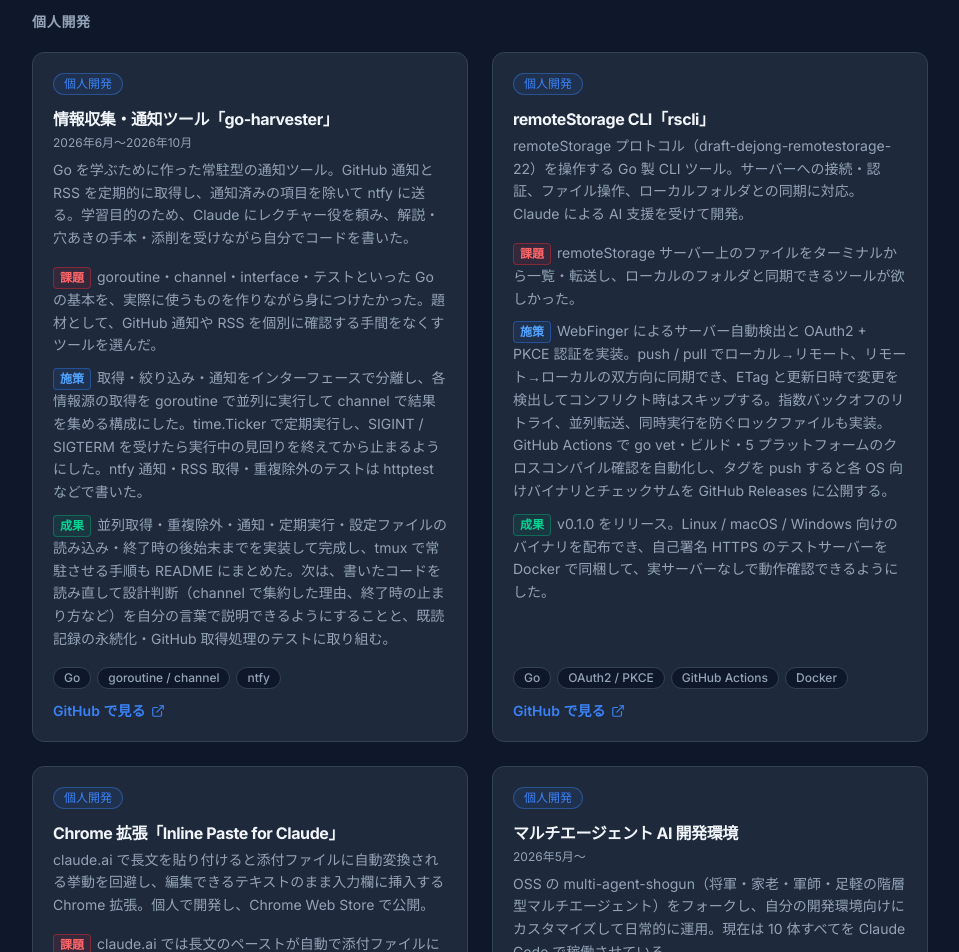
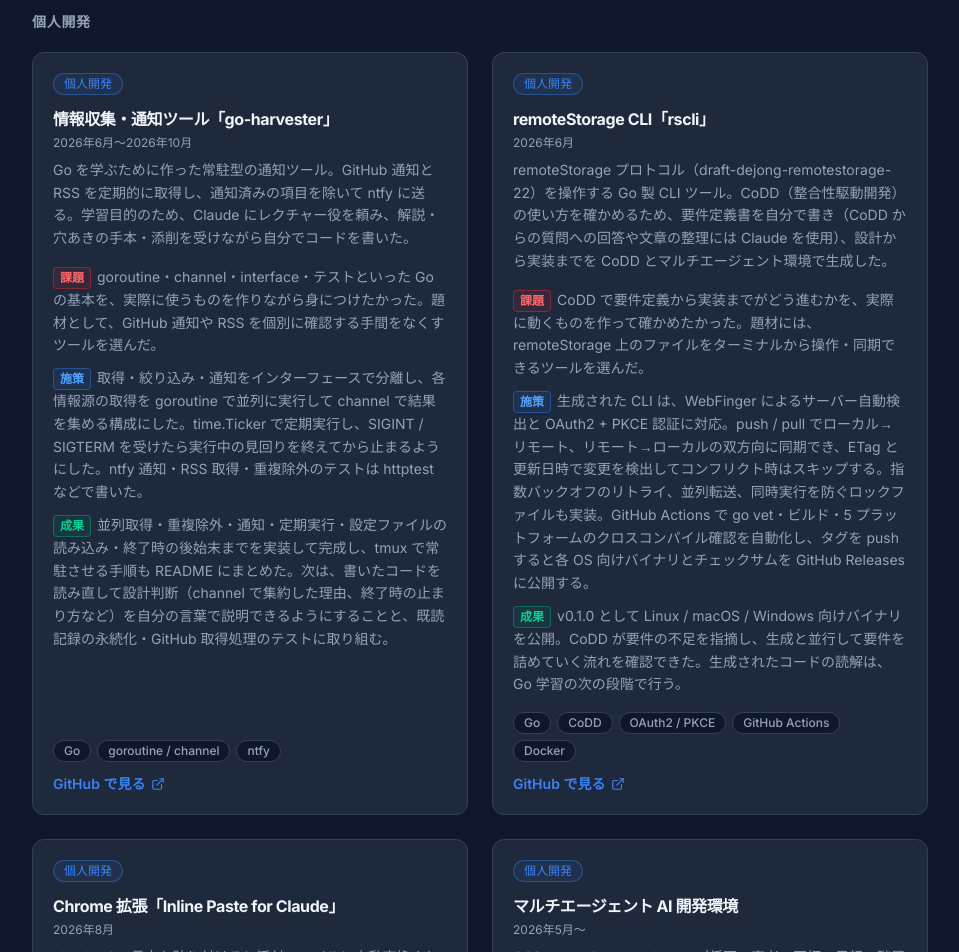
Before and after one commit to shun2580/portforio-v2, a Next.js app: page / in a window 1280 px wide. Shown: the part 4200-5152 px from the top of the page, without its empty margins (160-1119 px from the left). Built offline with nearby package versions, Linux system fonts and the light colour scheme.

Commit message:
rscli・Inline Pasteの開発経緯と期間の追加、店長時代の記述を簡潔にする

```diff
--- a/data/careerData.ts
+++ b/data/careerData.ts
@@ -19,8 +19,7 @@ export const careerData: CareerEntry[] = [
     company: 'ドラッグストアチェーン',
     period: '2016年4月 〜 2019年12月',
     role: '店長（薬局店舗経営・管理）',
-    // TODO(shun): 「年間売上約3.2億円の店舗目標に向けた」は、目標を達成したのか不明。達成していれば「達成」と書く
     description:
-      '2017年5月より店長として、約27名のスタッフが働く薬局店舗の経営・管理を担当。年間売上約3.2億円の店舗目標に向けた販売戦略の立案・実行、シフト管理・人件費調整・定期面談を実施。',
+      '2017年5月より店長として、約27名のスタッフが働く薬局店舗の運営を担当。シフト管理・人件費の調整・定期面談など、チームの運営に携わった。',
   },
 ];
--- a/data/projectsData.ts
+++ b/data/projectsData.ts
@@ -94,26 +94,24 @@ export const projectsData: Project[] = [
   {
     kind: 'personal',
     title: 'remoteStorage CLI「rscli」',
-    // TODO(shun): 期間を記入(空のままなら非表示)
-    period: '',
+    period: '2026年6月',
     overview:
-      'remoteStorage プロトコル（draft-dejong-remotestorage-22）を操作する Go 製 CLI ツール。サーバーへの接続・認証、ファイル操作、ローカルフォルダとの同期に対応。Claude による AI 支援を受けて開発。',
+      'remoteStorage プロトコル（draft-dejong-remotestorage-22）を操作する Go 製 CLI ツール。CoDD（整合性駆動開発）の使い方を確かめるため、要件定義書を自分で書き（CoDD からの質問への回答や文章の整理には Claude を使用）、設計から実装までを CoDD とマルチエージェント環境で生成した。',
     problem:
-      'remoteStorage サーバー上のファイルをターミナルから一覧・転送し、ローカルのフォルダと同期できるツールが欲しかった。',
+      'CoDD で要件定義から実装までがどう進むかを、実際に動くものを作って確かめたかった。題材には、remoteStorage 上のファイルをターミナルから操作・同期できるツールを選んだ。',
     solution:
-      'WebFinger によるサーバー自動検出と OAuth2 + PKCE 認証を実装。push / pull でローカル→リモート、リモート→ローカルの双方向に同期でき、ETag と更新日時で変更を検出してコンフリクト時はスキップする。指数バックオフのリトライ、並列転送、同時実行を防ぐロックファイルも実装。GitHub Actions で go vet・ビルド・5 プラットフォームのクロスコンパイル確認を自動化し、タグを push すると各 OS 向けバイナリとチェックサムを GitHub Releases に公開する。',
+      '生成された CLI は、WebFinger によるサーバー自動検出と OAuth2 + PKCE 認証に対応。push / pull でローカル→リモート、リモート→ローカルの双方向に同期でき、ETag と更新日時で変更を検出してコンフリクト時はスキップする。指数バックオフのリトライ、並列転送、同時実行を防ぐロックファイルも実装。GitHub Actions で go vet・ビルド・5 プラットフォームのクロスコンパイル確認を自動化し、タグを push すると各 OS 向けバイナリとチェックサムを GitHub Releases に公開する。',
     result:
-      'v0.1.0 をリリース。Linux / macOS / Windows 向けのバイナリを配布でき、自己署名 HTTPS のテストサーバーを Docker で同梱して、実サーバーなしで動作確認できるようにした。',
-    tags: ['Go', 'OAuth2 / PKCE', 'GitHub Actions', 'Docker'],
+      'v0.1.0 として Linux / macOS / Windows 向けバイナリを公開。CoDD が要件の不足を指摘し、生成と並行して要件を詰めていく流れを確認できた。生成されたコードの読解は、Go 学習の次の段階で行う。',
+    tags: ['Go', 'CoDD', 'OAuth2 / PKCE', 'GitHub Actions', 'Docker'],
     githubUrl: 'https://github.com/shun2580/rstools',
   },
   {
     kind: 'personal',
     title: 'Chrome 拡張「Inline Paste for Claude」',
-    // TODO(shun): 期間を記入(空のままなら非表示)
-    period: '',
+    period: '2026年8月',
     overview:
-      'claude.ai で長文を貼り付けると添付ファイルに自動変換される挙動を回避し、編集できるテキストのまま入力欄に挿入する Chrome 拡張。個人で開発し、Chrome Web Store で公開。',
+      'claude.ai で長文を貼り付けると添付ファイルに自動変換される挙動を回避し、編集できるテキストのまま入力欄に挿入する Chrome 拡張。仕様と要件を自分でまとめ、Claude による AI 支援を受けて開発し、Chrome Web Store で公開。',
     problem:
       'claude.ai では長文のペーストが自動で添付ファイルに変換され、テキストのまま入力欄に残して編集する選択肢がなかった。',
     solution:
```
